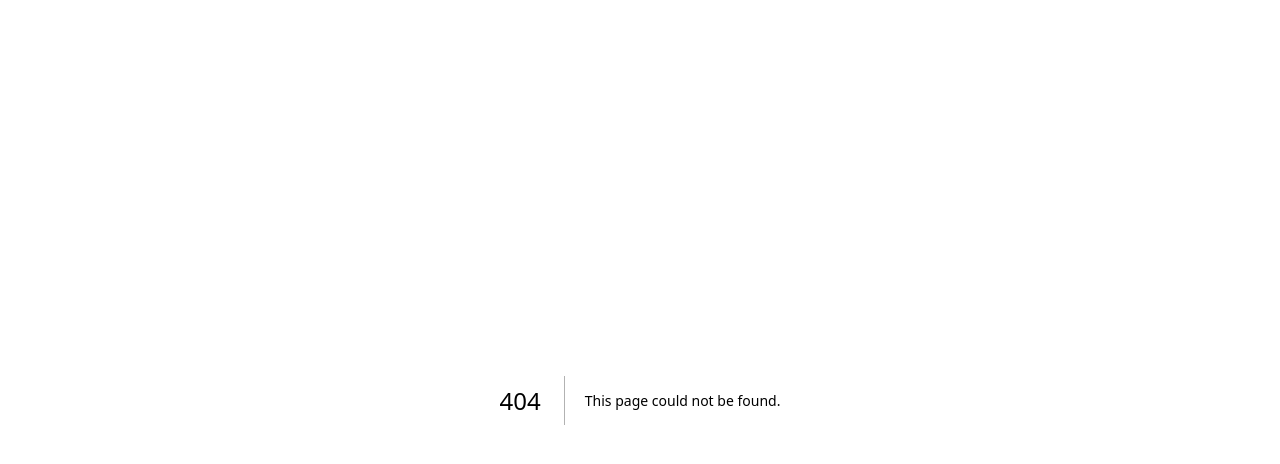
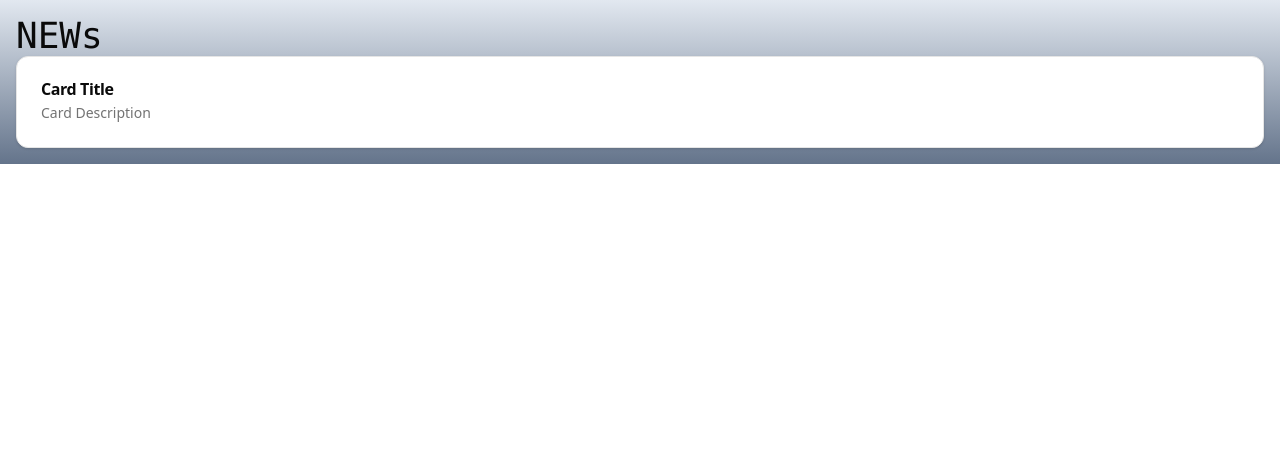
Before and after one commit to sheng6612/notebook, a Next.js app: page /Information_column/news in a window 1280 px wide. Before the commit this address had no page. Shown: the top 464 px of the page. Built offline with nearby package versions, Linux system fonts and the light colour scheme.

Commit message:
feat: news

```diff
--- /dev/null
+++ b/src/app/Information_column/news/page.tsx
@@ -0,0 +1,21 @@
+import { Card, CardDescription, CardHeader, CardTitle } from "@/components/ui/card";
+
+export default function News(){
+    return(
+        <div className="p-4 h-full w-full bg-gradient-to-b from-slate-200 to-slate-500">
+            <div className="text-4xl font-mono">
+                <h1 >NEWs</h1>
+            </div>
+            <div>
+                <Card>
+                    <CardHeader>
+                        <CardTitle>Card Title</CardTitle>
+                        <CardDescription>Card Description</CardDescription>
+
+                    </CardHeader>
+                </Card>
+            </div>
+        </div>
+    )
+
+}//TODO:card
```
